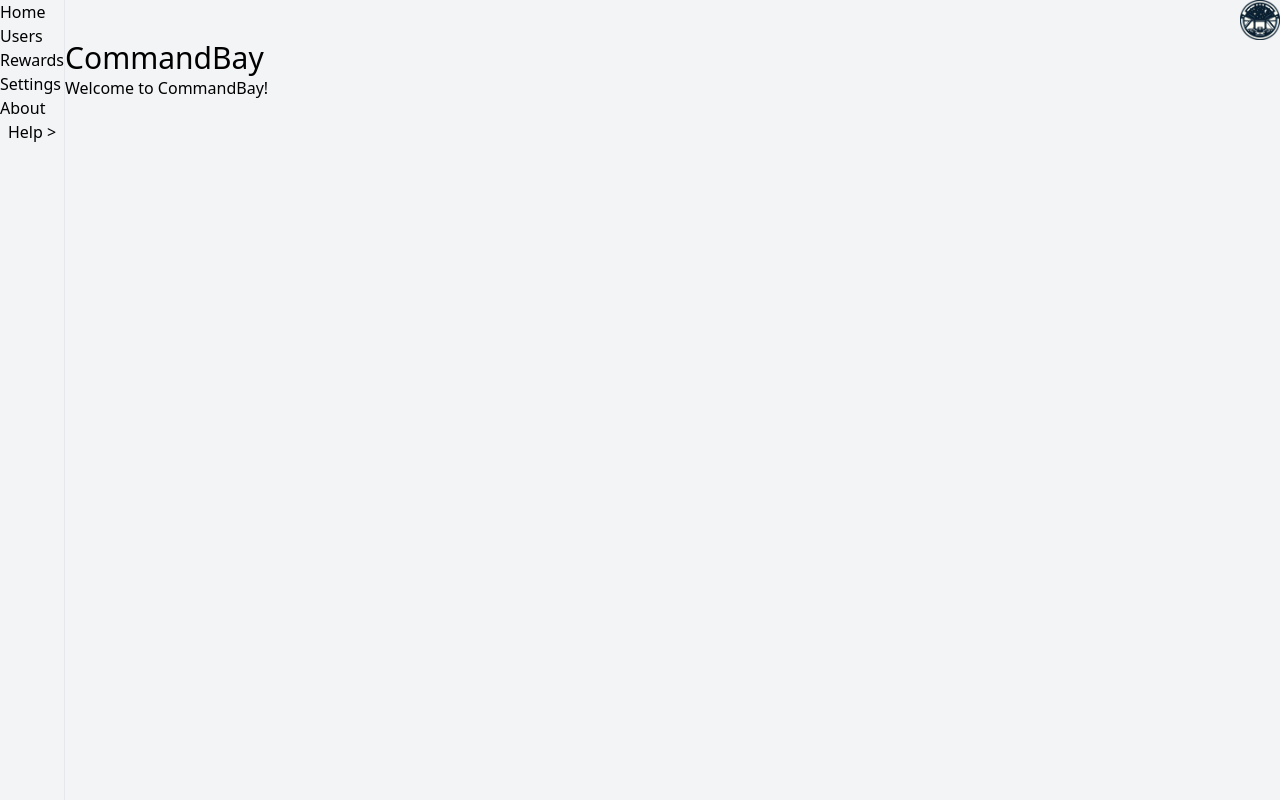
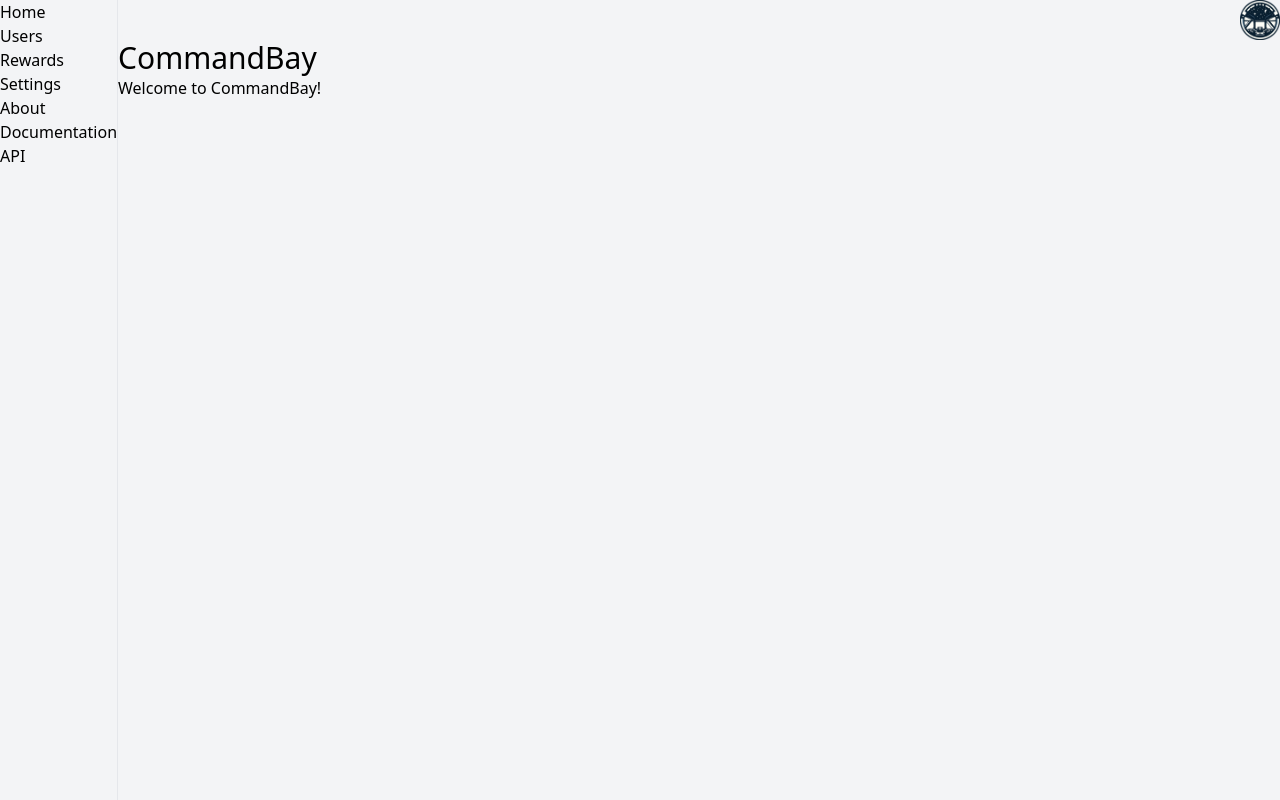
Before and after one commit to violet4/commandbay, a Next.js app in the folder frontend/: page / in a window 1280 px wide. Built offline with nearby package versions, Linux system fonts and the light colour scheme.

Commit message:
change nav bar titles/dropdown for docs/api

```diff
--- a/frontend/src/nav/NavbarLeft.tsx
+++ b/frontend/src/nav/NavbarLeft.tsx
@@ -48,12 +48,10 @@
                 <NavNode title="Rewards"  href="/rewards" closeTopNav={closeTopNav} setTopDropdown={setTopDropdown} />
                 <NavNode title="Settings" href="/settings" closeTopNav={closeTopNav} setTopDropdown={setTopDropdown} />
                 <NavNode title="About"    href="/about" closeTopNav={closeTopNav} setTopDropdown={setTopDropdown} />
-                <NavNode title="Help" closeTopNav={closeTopNav} setTopDropdown={setTopDropdown} >
-                    <NavNode title="Documentation" closeTopNav={closeTopNav} setTopDropdown={setTopDropdown} >
-                        <NavNode title="Sphinx" href="/appdocs" closeTopNav={closeTopNav} setTopDropdown={setTopDropdown} />
-                        <NavNode title="API"    href="/apidocs" closeTopNav={closeTopNav} setTopDropdown={setTopDropdown} />
-                    </NavNode>
-                </NavNode>
+                <NavNode title="Documentation" href="/appdocs" closeTopNav={closeTopNav} setTopDropdown={setTopDropdown} />
+                <NavNode title="API"           href="/apidocs" closeTopNav={closeTopNav} setTopDropdown={setTopDropdown} />
+                {/* <NavNode title="Help" closeTopNav={closeTopNav} setTopDropdown={setTopDropdown} >
+                </NavNode> */}
             </ul>
         </nav>
     );
```
